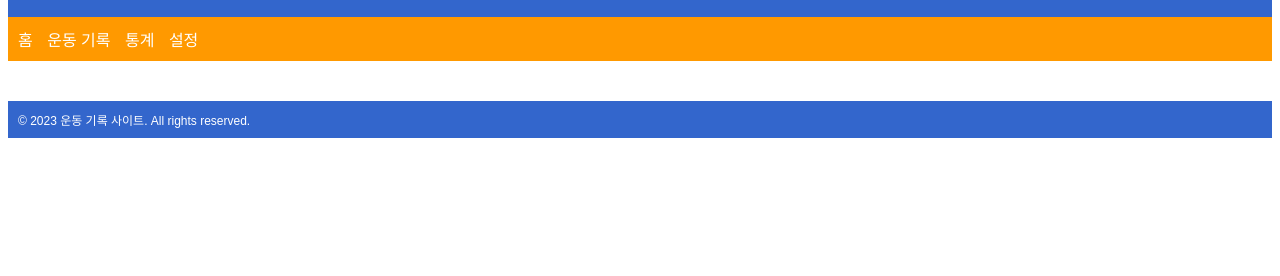
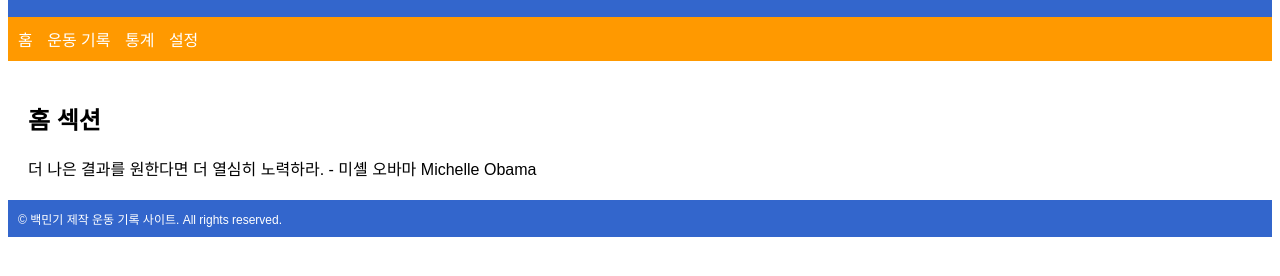
Before and after one commit to MkBaek0229/-2ver, a plain HTML site: page index.html in a window 1280 px wide. Shown: the part 66-342 px from the top of the page. Drawn offline with Linux system fonts and the light colour scheme.

Commit message:
명언 등록

```diff
--- a/css/style.css
+++ b/css/style.css
@@ -14,7 +14,7 @@ body {
 }
 
 /* 컨텐츠 섹션 스타일
-  content는 block 근데 visible이붙으면 block이됨
+  content 기본 none; 근데 visible이붙으면 block이됨
 */
 .content {
   display: none;
--- a/index.html
+++ b/index.html
@@ -33,12 +33,20 @@
   </nav>
 
   <main class="main">
-    <!-- class name 에 visible이 붙어있을경우 display block content만 잇을경우에는 display none-->
-    <section class="content Home" id="Home_section">
-      <h2>홈 섹션</h2>
-      <p>이곳은 홈 섹션입니다.</p>
+
+    <!-- 홈 영역 -->
+    <section class="content Home--visible" id="Home_section">
+      <h2 class="Home_title">홈 섹션</h2>
+        <div class="Home_wrap" id="Home_wrap">
+           <div class="Home_quote" id="Home_quote">
+              <span></span>
+              <span></span>
+           </div>
+        </div>
     </section>
 
+
+    <!-- 운동 기록 영역-->
     <section class="content workout" id="Work_section">
       <h2 class="workout__title">운동 기록</h2>
       <form class="workout__form">
@@ -58,6 +66,8 @@
       </form>
     </section>
 
+
+    <!-- 통계 영역-->
     <section class="content statistics" id="Statistics_section">
       <h2 class="statistics__title">통계</h2>
       <div class="statistics__chart">
@@ -65,6 +75,7 @@
       </div>
     </section>
 
+    <!-- 설정 화면 -->
     <section class="content" id="Setting_section">
       <h2 class="setting_title">세팅 화면입니다.</h2>
 
@@ -72,9 +83,10 @@
   </main>
 
   <footer class="footer">
-    <p class="footer__text">© 2023 운동 기록 사이트. All rights reserved.</p>
+    <p class="footer__text">© 백민기 제작 운동 기록 사이트. All rights reserved.</p>
   </footer>
 
   <script src="index.js"></script>
+  <script src="quote.js"></script>
 </body>
 </html>
--- a/index.js
+++ b/index.js
@@ -23,10 +23,17 @@ const $Setting_section = document.getElementById("Setting_section")
 
 // Home 버튼 눌렷을때 발생하는일들.
 $Home.addEventListener("click" , function() {
-    // class 이름으로 화면 보여주기 안보여주기 이용
+   // 1. class name을 조작하여 Home 영역의 내용만을 보여줄수있도록 클래스네임 부여.
+
+    /* <section class="content Home" id="Home_section">
+        기존의 Home_section의 클래스명을 보면 content Home이다 css에서 클래스명이 content인 element들을 display:none으로 해놓아서 보이지않을것이다.
+    */
+   // 각 영역이름-visible 클래스명을 부여하는순간 none이였던 display : block이 되도록 해놓았다.
+   // Home버튼을 눌렀을때 해당 영역의 컨텐츠만을 보여줘야하기때문에 다른 영역이 dislay: block이되있는 일이 없도록 영역이름-visible 클래스네임을 제거해준다.
     $Work_section.classList.remove('Work--visible');
     $Statistics_section.classList.remove('Statistics--visible');
     $Setting_section.classList.remove('Setting--visible');
+    // 그리고 Home 영역만 display: block으로 보여주게된다.
     $Home_content.classList.add('Home--visible');
 })
 
@@ -38,14 +45,14 @@ $Record.addEventListener("click" , function() {
 })
 
 $Statistics.addEventListener("click" , function() {
-    $Home.classList.remove('Home--visible');
+    $Home_content.classList.remove('Home--visible');
     $Work_section.classList.remove('Work--visible');
     $Setting_section.classList.remove('Setting--visible');
     $Statistics_section.classList.add('Statistics--visible');
 })
 
 $Setting.addEventListener("click" , function() {
-    $Home.classList.remove('Home--visible');
+    $Home_content.classList.remove('Home--visible');
     $Work_section.classList.remove('Work--visible');
     $Statistics_section.classList.remove('Statistics--visible');
     $Setting_section.classList.add('Setting--visible');
--- /dev/null
+++ b/quote.js
@@ -0,0 +1,76 @@
+const quotes = [
+    {
+      "quote": "힘든 운동이 얼마나 좋은지 알려면, 힘들 때 운동하면 된다. - 아놀드 슈워제네거",
+      "author": "Arnold Schwarzenegger"
+    },
+    {
+      "quote": "근육은 솔직하다. 거짓말을 하지 않는다. - 로니 콜맨",
+      "author": "Ronnie Coleman"
+    },
+    {
+      "quote": "운동은 몸이 아니라 마음을 위한 것이다. - 조셉 피라테스",
+      "author": "Joseph Pilates"
+    },
+    {
+      "quote": "운동은 당신이 정말로 할 수 있는 유일한 것이다. - 아미타 카프",
+      "author": "Amit Kalantri"
+    },
+    {
+      "quote": "불가능한 것은 없다. 그저 시간이 조금 더 걸릴 뿐이다. - 로버트 허리크",
+      "author": "Robert H. Schuller"
+    },
+    {
+      "quote": "목표를 세우고 그것을 이루기 위해 노력하라. - 도미니크 윌킨스",
+      "author": "Dominique Wilkins"
+    },
+    {
+      "quote": "성공은 학습과 노력을 통해 얻어진다. - 커티스 리",
+      "author": "Curtis LeMay"
+    },
+    {
+      "quote": "더 나은 결과를 원한다면 더 열심히 노력하라. - 미셸 오바마",
+      "author": "Michelle Obama"
+    },
+    {
+      "quote": "훈련은 내가 더 나은 버전의 나를 만들기 위해 하는 것이다. - 루이스 호바",
+      "author": "Louise Hobart"
+    },
+    {
+      "quote": "내가 가진 것을 보여주기 위해 운동하지 않는다. 내가 되고 싶은 사람이 되기 위해 운동한다. - 아놀드 슈워제네거",
+      "author": "Arnold Schwarzenegger"
+    }
+  ]
+
+
+// 명언을 배치하기위해 해당 html 영역들을불러옴
+const $quote = document.querySelector("#Home_quote span:first-child");
+const $author = document.querySelector("#Home_quote span:last-child");
+
+// 우리는 명언 quote 배열(0부터 Array의 길이-1까지)에서 랜덤으로 요소를 가져와야 한다.
+// Math.random() 함수사용 Math.random()* 원하는숫자 0부터 원하는 숫자 사이의 랜덤숫자 호출
+// 문제 소숫점숫자 float반환 -> 정수형숫자 integer 타입으로변환해주어야함.
+// 해결 Math.floor() : 소수점을 버림하여 반환
+
+// 2. 명언 배열에서 랜덤으로 명언 하나 얻어오기
+
+// 명언이 10개니깐 0부터 10개의 숫자를얻어오도록 Math.random() * 10을 할순 있지만
+// 추가적인명언이 생길수도 혹은 추후에 삭제될수있기때문에 배열의 길이( == 명언의갯수)만큼 얻어오는방향으로 설정
+// array.length == 배열의길이를반환함
+function getRandomQuote() {
+    const randomIndex = Math.floor(Math.random() * quotes.length);
+    return quotes[randomIndex];
+}
+
+// 1. 랜덤명언 생성돌리고 얻어온 랜덤명언 렌더링해주기
+function displayRandomQuote() {
+    // 랜덤명언 생성하는 getRandomQuote함수 작동후 명언배열에서 하나 얻어오고 변수에저장
+    // 명언배열에 존재하는 명언, 사람 키값에 해당하는 명언과 사람이름을 각각의 span태그에 그리도록함.
+const randomQuote = getRandomQuote();
+    $quote.innerText = randomQuote.quote;
+    $author.innerText = randomQuote.author;
+}
+
+displayRandomQuote()
+
+// 5초마다 새로운 명언 보여주기 위해 setInterval 사용
+setInterval(displayRandomQuote, 5000);
```
Also changed, not shown: 1 other file.
